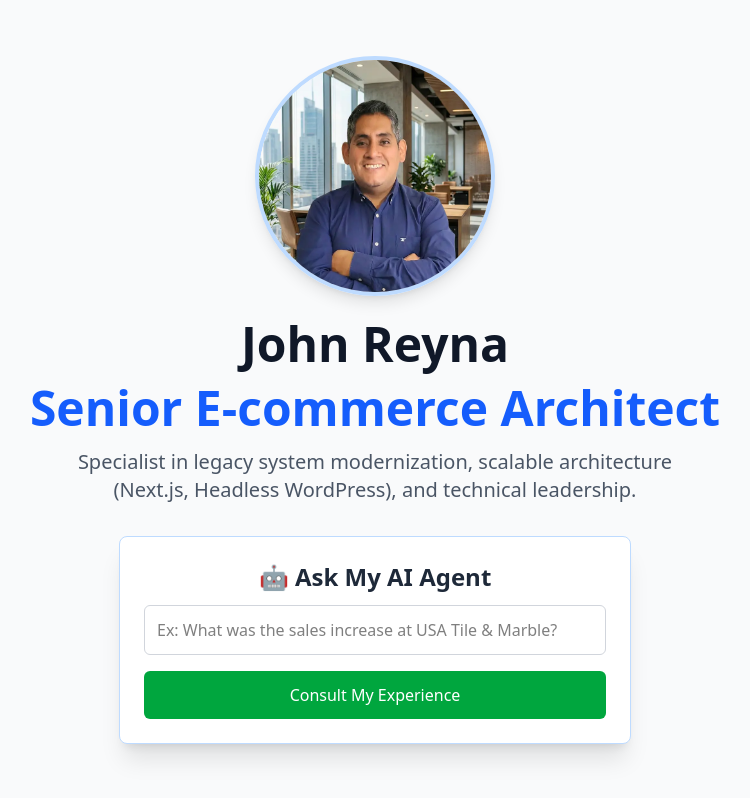
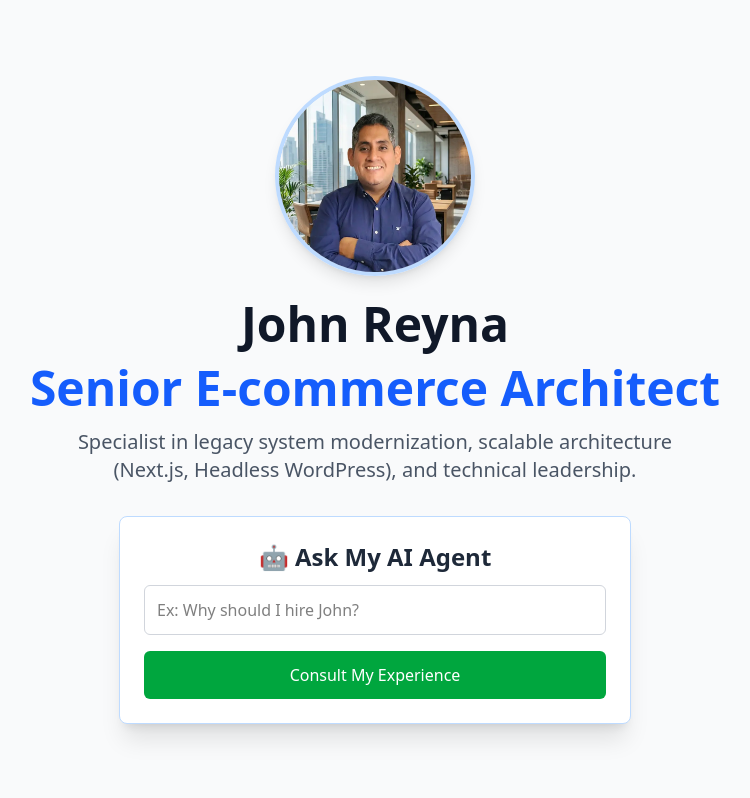
Before and after one commit to johnxnet/johnreyna.tech, a Next.js app: page / in a window 1280 px wide. Shown: the whole page, without its empty margins (265-1015 px from the left). Built offline with nearby package versions, Linux system fonts and the light colour scheme.

Commit message:
feat: Updated textbox placeholder

```diff
--- a/app/page.tsx
+++ b/app/page.tsx
@@ -51,7 +51,7 @@ export default function Home() {
         <img
             src="/john-reyna.webp" // Ruta desde la carpeta 'public'
             alt="John Reyna Profile"
-            className="w-60 h-60 rounded-full mb-6 object-cover shadow-lg border-4 border-blue-200" // Clases Tailwind
+            className="w-50 h-50 rounded-full mb-6 object-cover shadow-lg border-4 border-blue-200" // Clases Tailwind
         />
         {/* FIN NUEVO */}
 
@@ -77,7 +77,7 @@ export default function Home() {
 
         <input
           type="text"
-          placeholder="Ex: What was the sales increase at USA Tile & Marble?"
+          placeholder="Ex: Why should I hire John?"
           className="w-full p-3 border border-gray-300 rounded-md focus:ring-green-500 focus:border-green-500"
           value={question} // Conectamos el input con la variable de estado 'question'
           onChange={(e) => setQuestion(e.target.value)} // Guardamos lo que escribe el usuario
```
